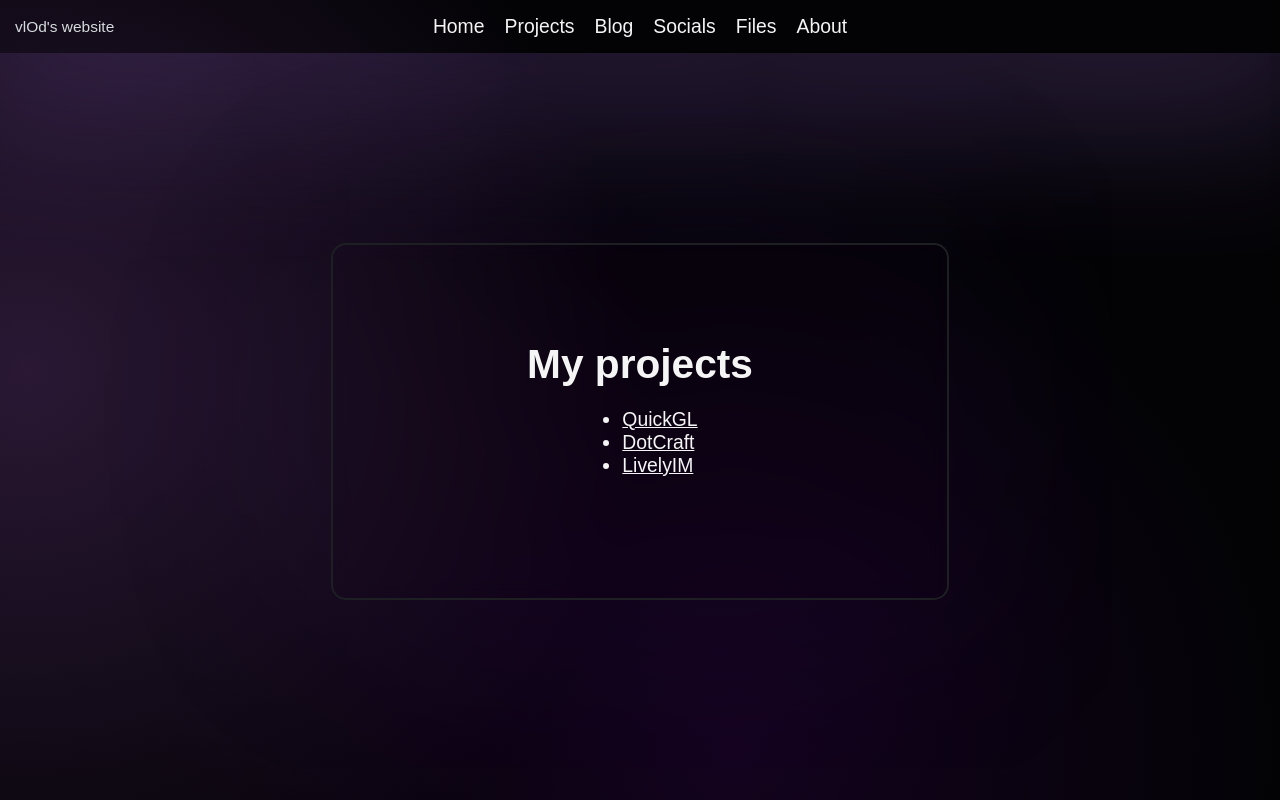
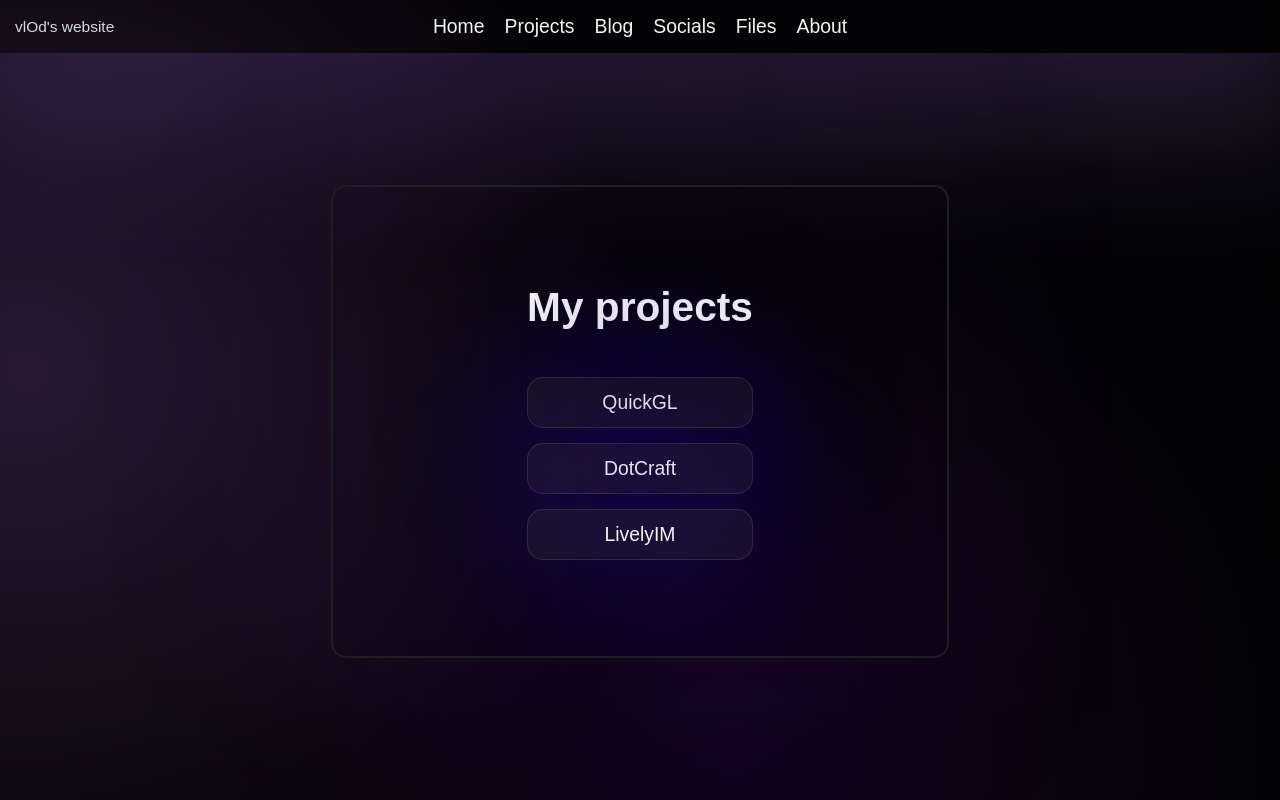
Before and after one commit to vlOd2/vlOd2.github.io, a SvelteKit app: page /projects in a window 1280 px wide. Built offline with nearby package versions, Linux system fonts and the light colour scheme.

Commit message:
Rework projects page

```diff
--- a/src/routes/projects/+page.svelte
+++ b/src/routes/projects/+page.svelte
@@ -5,24 +5,19 @@
 
 <PageTitle>My projects</PageTitle>
 
-<div class="projects">
-    <ul style="margin-bottom: 25px;">
-        <li><a href={resolve("/projects/quickgl")}>QuickGL</a></li>
-        <li><a href={resolve("/projects/dotcraft")}>DotCraft</a></li>
-        <li><a href={resolve("/projects/livelyim")}>LivelyIM</a></li>
-    </ul>
+<br />
+<br />
+
+<div class="links">
+    <a class="button" href={resolve("/projects/quickgl")}>QuickGL</a>
+    <a class="button" href={resolve("/projects/dotcraft")}>DotCraft</a>
+    <a class="button" href={resolve("/projects/livelyim")}>LivelyIM</a>
 </div>
 
 <style>
-    a {
-        color: whitesmoke;
-    }
-
-    .projects {
+    .links {
         display: flex;
         flex-direction: column;
-        align-items: center;
-        justify-content: center;
-        text-align: initial;
+        gap: 15px;
     }
 </style>
--- a/src/routes/socials/+page.svelte
+++ b/src/routes/socials/+page.svelte
@@ -7,8 +7,8 @@
 <br />
 
 <div class="links">
-    <a class="link button" href="https://github.com/vlOd2" target="_blank">Github</a>
-    <a class="link button" href="https://www.youtube.com/@vlOd_yt" target="_blank">Youtube</a>
+    <a class="button" href="https://github.com/vlOd2" target="_blank">Github</a>
+    <a class="button" href="https://www.youtube.com/@vlOd_yt" target="_blank">Youtube</a>
     <p>My Discord is <code>vlod2</code></p>
 </div>
 
```
